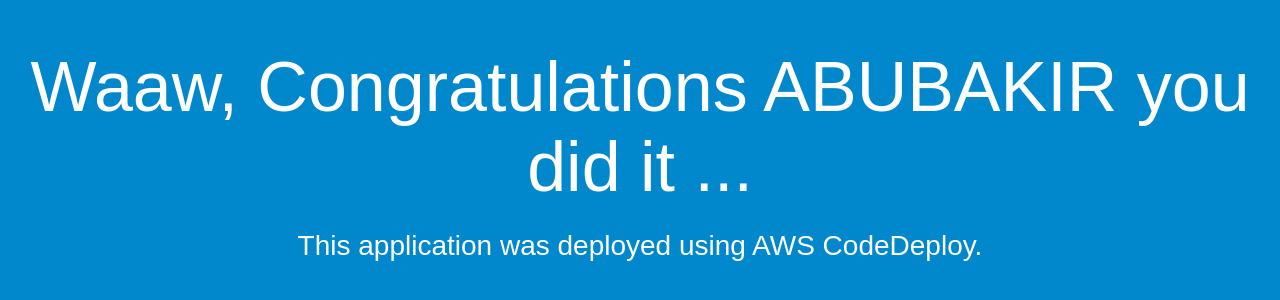
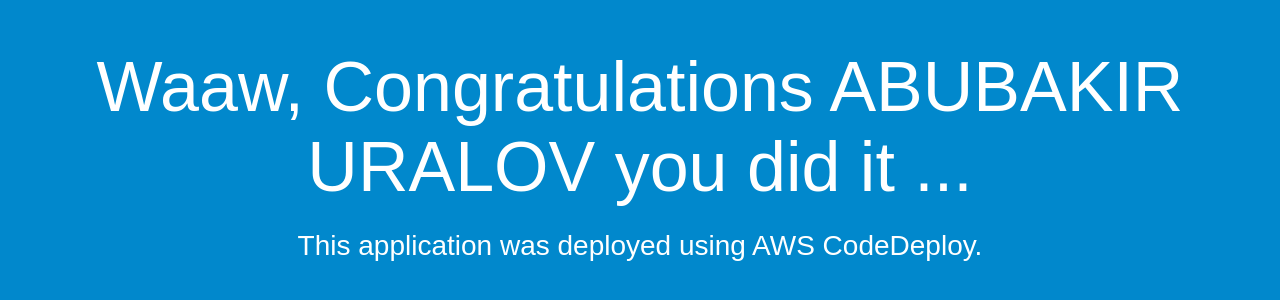
Before and after one commit to Abubakir1992/for-hub-international, a plain HTML site: page index.html in a window 1280 px wide. Drawn offline with Linux system fonts and the light colour scheme.

Commit message:
Update index.html

```diff
--- a/index.html
+++ b/index.html
@@ -26,7 +26,7 @@
 </head>
 <body>
   <div align="center">
-    <h1>Waaw, Congratulations ABUBAKIR you did it ...</h1>
+    <h1>Waaw, Congratulations ABUBAKIR URALOV you did it ...</h1>
     <h2>This application was deployed using AWS CodeDeploy.</h2>
   </div>
 </body>
```
